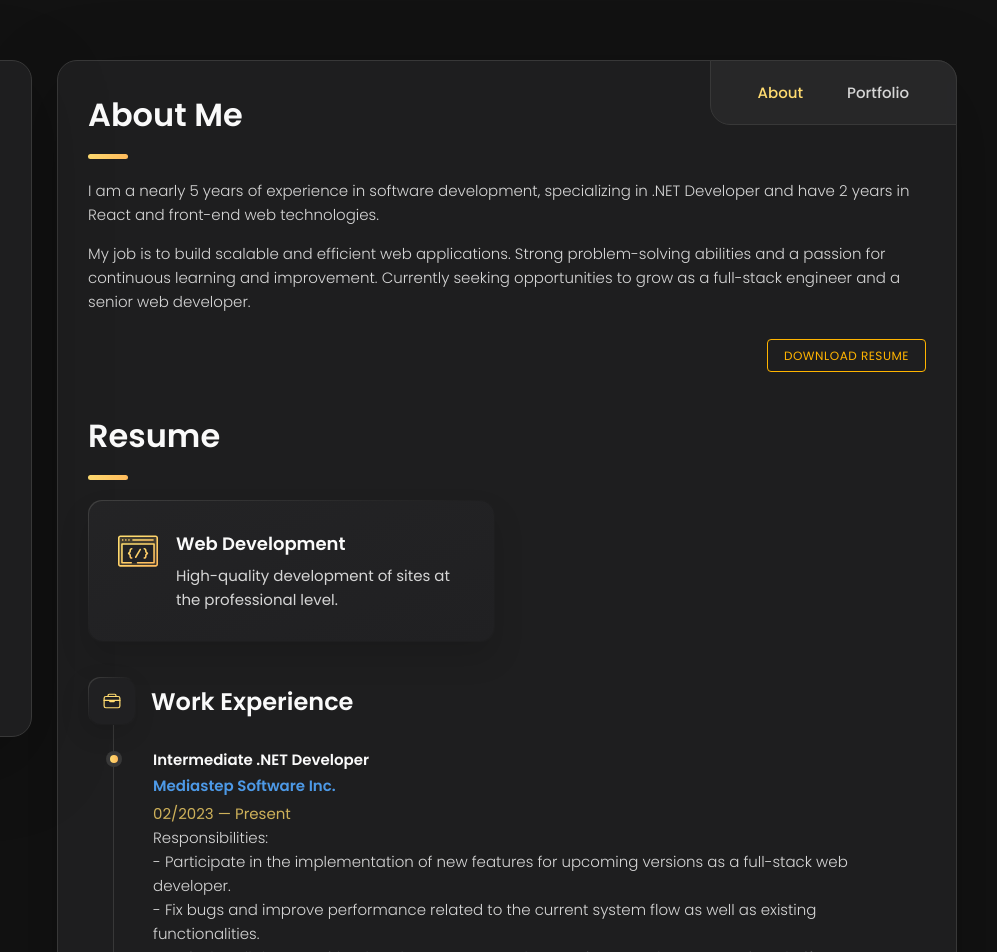
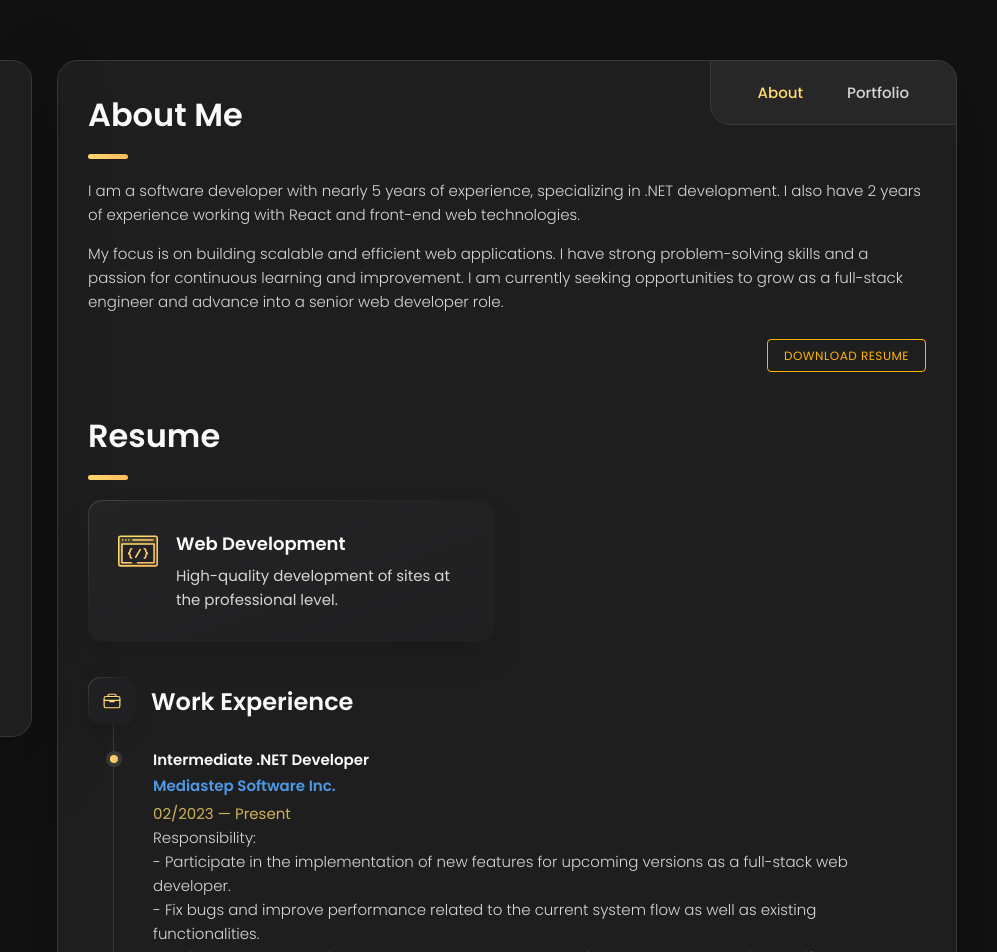
Before and after one commit to e-mi-ly/portfolio, a plain HTML site: page index.html in a window 1280 px wide. Shown: the top 952 px of the page, 283-1280 px from the left. Drawn offline with nearby package versions, Linux system fonts and the light colour scheme.

Commit message:
Update download resume

```diff
--- a/index.html
+++ b/index.html
@@ -178,22 +178,22 @@
 
         <section class="about-text">
           <p>
-            I am a nearly 5 years of experience in software development, specializing in .NET Developer and have 2 years in React and front-end web technologies.
+            I am a software developer with nearly 5 years of experience, specializing in .NET development.
+            I also have 2 years of experience working with React and front-end web technologies.
           </p>
 
           <p>
-            My job is to build scalable and efficient web applications.
-            Strong problem-solving abilities and a passion for continuous learning and improvement.
-            Currently seeking opportunities to grow as a full-stack engineer and a senior web developer.
+            My focus is on building scalable and efficient web applications.
+            I have strong problem-solving skills and a passion for continuous learning and improvement.
+            I am currently seeking opportunities to grow as a full-stack engineer and advance into a senior web developer role.
           </p>
 
           <div class="download-resume">
-            <a href="./file/MyLinhCV_0603.pdf" download class="download-btn">
+            <a href="assets/file/LeThiMyLinhResume.pdf" download="LeThiMyLinhResume.pdf" class="download-btn">
               Download Resume
             </a>
           </div>
         </section>
-
 
         <header>
           <h2 class="h2 article-title">Resume</h2>
@@ -245,7 +245,7 @@
               <h3 class="h3 timeline-item-name">Mediastep Software Inc.</h3>
               <span>02/2023 — Present</span>
 
-              <p class="timeline-text">Responsibilities:</p>
+              <p class="timeline-text">Responsibility:</p>
               <p class="timeline-text">- Participate in the implementation of new features for upcoming versions as a full-stack web developer.</p>
               <p class="timeline-text">- Fix bugs and improve performance related to the current system flow as well as existing functionalities.</p>
               <p class="timeline-text">- Actively collaborate with other departments, such as Business Analysts, to receive, clarify, and address requirements for implementation. Work with Quality Assurance to ensure that functions meet all customer use cases.</p>
```
Also changed, not shown: 2 other files.
